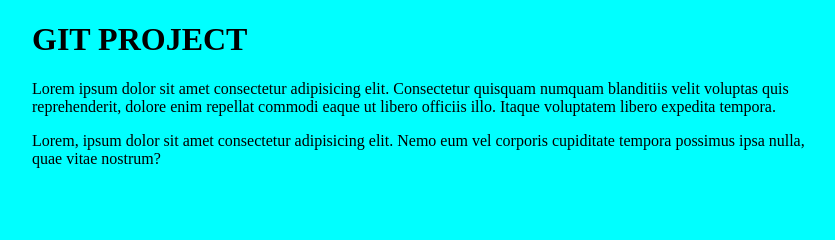
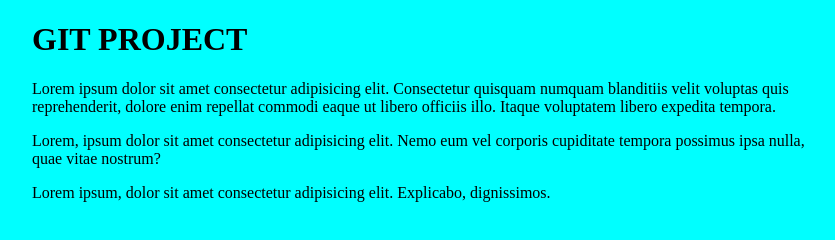
Before and after one commit to AbdellEnnaciri/learngitproject, a plain HTML site: page index.html in a window 1280 px wide. Shown: the whole page, without its empty margins (208-1043 px from the left). Drawn offline with Linux system fonts and the light colour scheme.

Commit message:
third commit

```diff
--- a/index.html
+++ b/index.html
@@ -17,5 +17,6 @@
         </P>
     <p>Lorem, ipsum dolor sit amet consectetur adipisicing elit.
          Nemo eum vel corporis cupiditate tempora possimus ipsa nulla, quae vitae nostrum?</p>
+    <p>Lorem ipsum, dolor sit amet consectetur adipisicing elit. Explicabo, dignissimos.</p>
 </body>
 </html>
```
